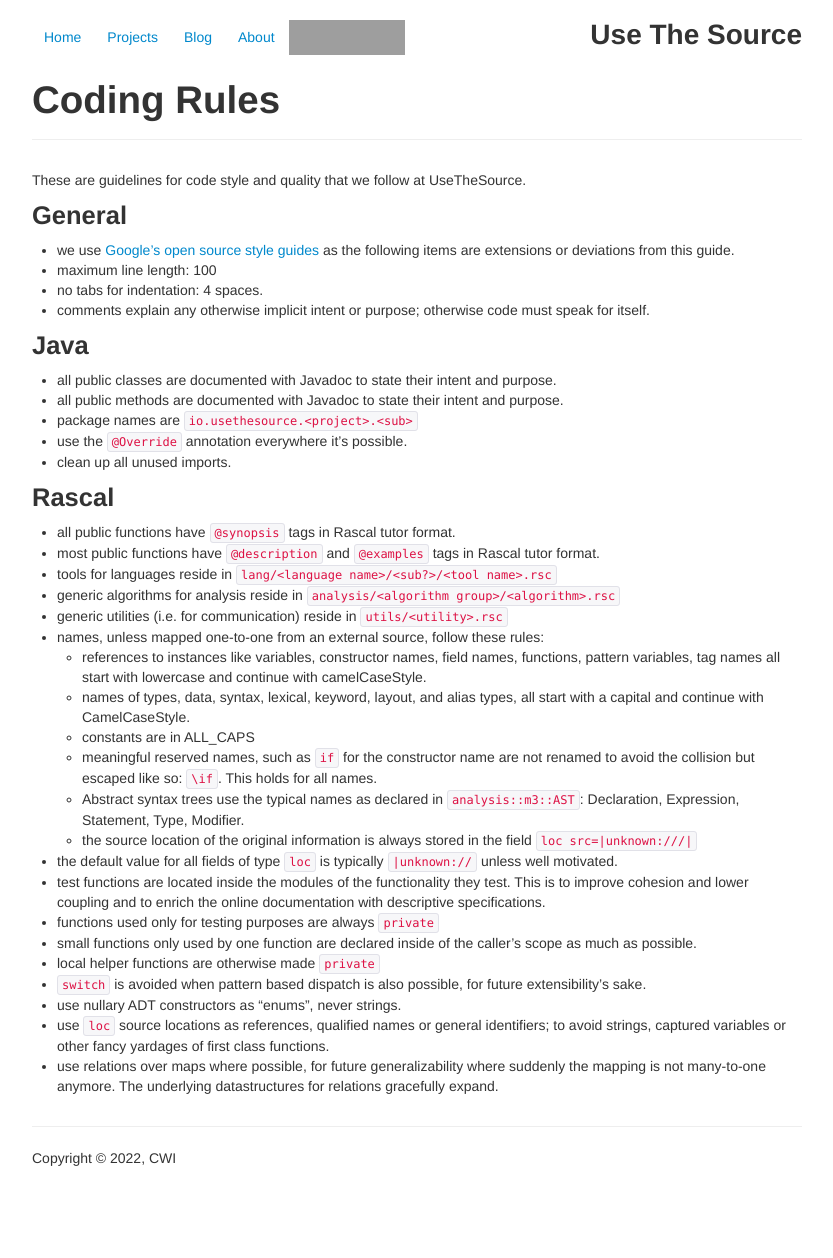
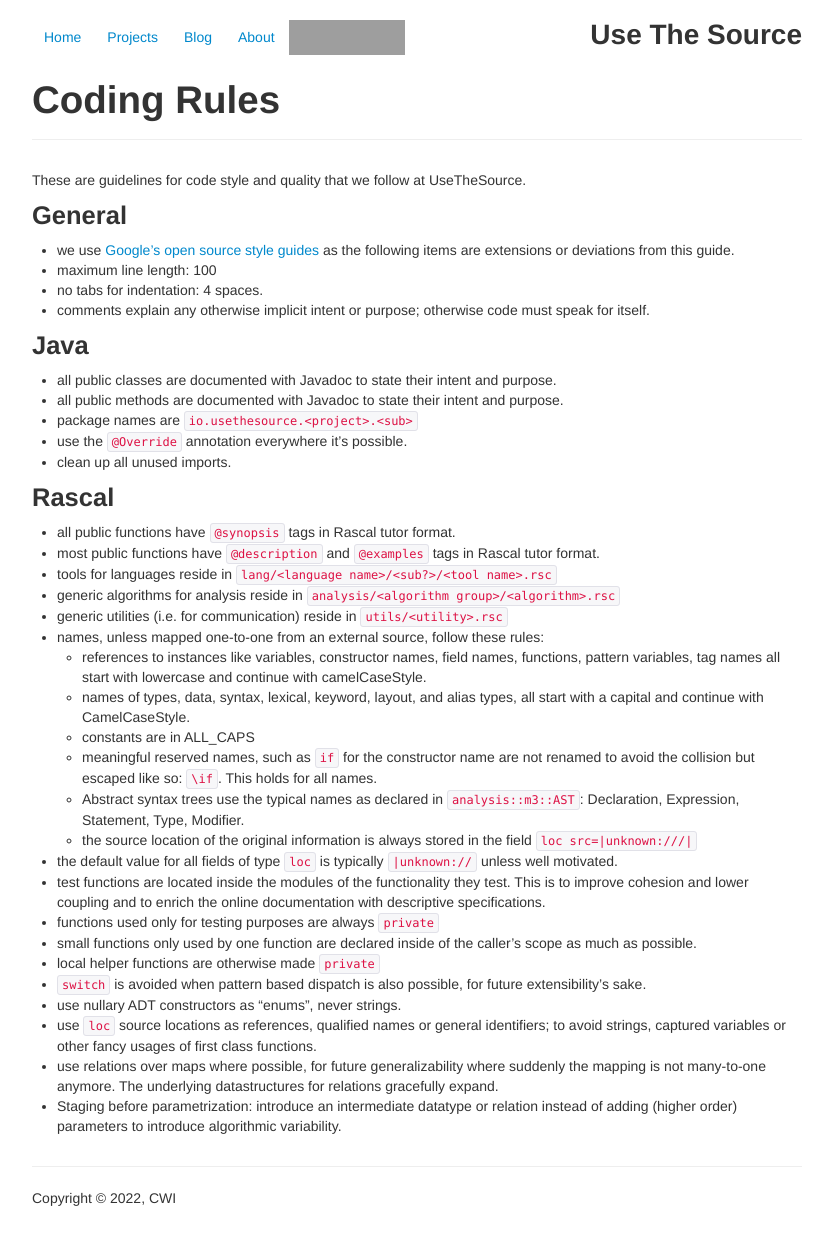
Before and after one commit to usethesource/usethesource.github.io, a Jekyll site: the page built from about/coding.md, in a window 1280 px wide. Shown: the whole page, without its empty margins (223-1056 px from the left). Built offline with Jekyll 4.4.1, drawn with Linux system fonts in a browser that asks for light colours; before the commit the page ends 1218 px from its top, so only the background shows below that; grey boxes are pictures that could not be loaded.

Commit message:
Update coding.md

```diff
--- a/about/coding.md
+++ b/about/coding.md
@@ -42,5 +42,6 @@ These are guidelines for code style and quality that we follow at UseTheSource.
 * local helper functions are otherwise made `private`
 * `switch` is avoided when pattern based dispatch is also possible, for future extensibility's sake.
 * use nullary ADT constructors as "enums", never strings.
-* use `loc` source locations as references, qualified names or general identifiers; to avoid strings, captured variables or other fancy yardages of first class functions.
+* use `loc` source locations as references, qualified names or general identifiers; to avoid strings, captured variables or other fancy usages of first class functions.
 * use relations over maps where possible, for future generalizability where suddenly the mapping is not many-to-one anymore. The underlying datastructures for relations gracefully expand.
+* Staging before parametrization: introduce an intermediate datatype or relation instead of adding (higher order) parameters to introduce algorithmic variability.
```
